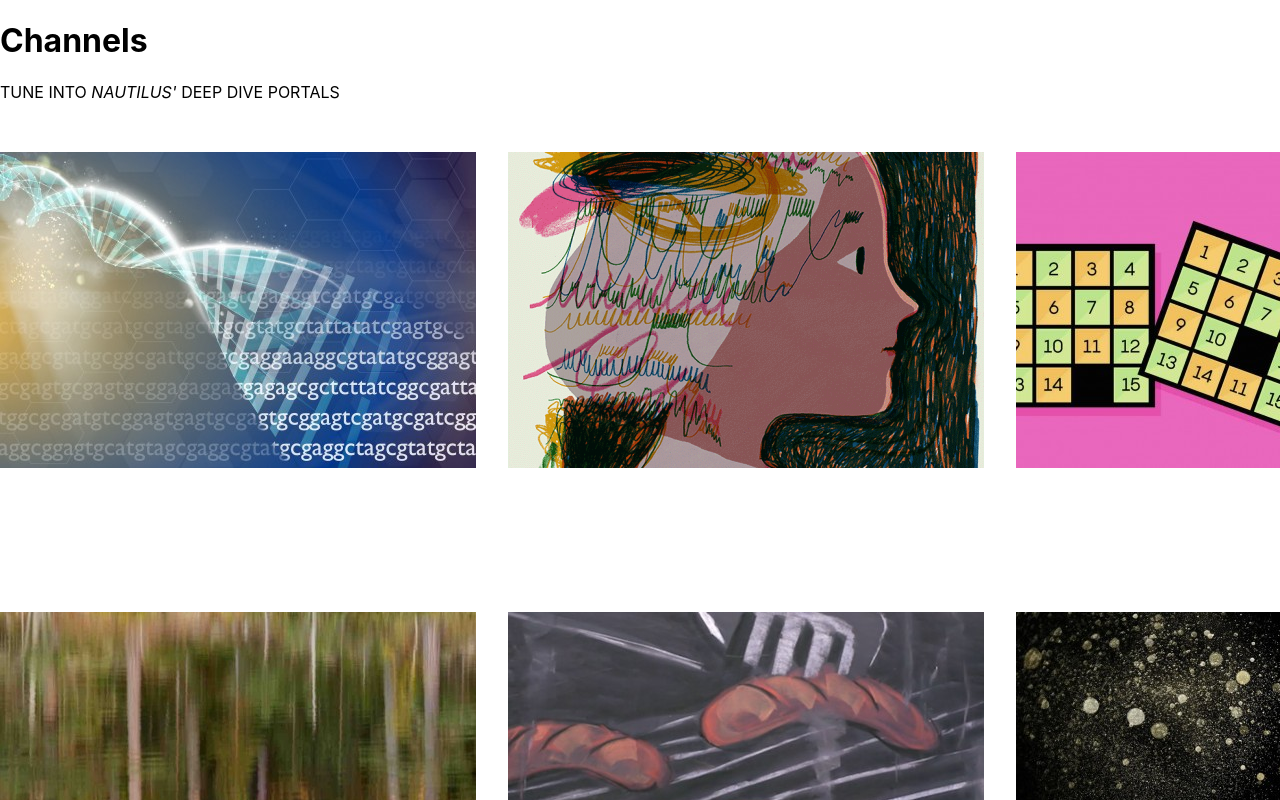
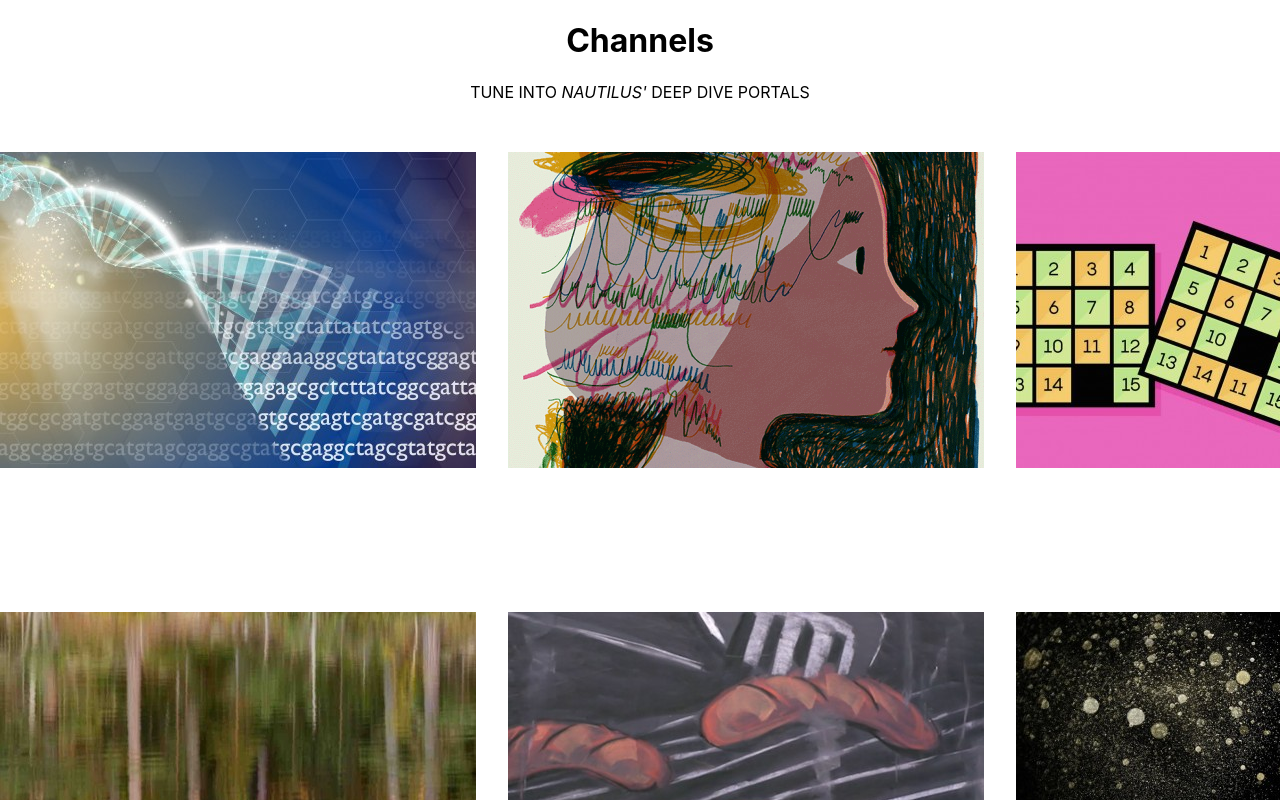
Before and after one commit to BladeKitana732/Nautilus_Mockup, a React (Create React App) app: page / in a window 1280 px wide. Shown: the top 800 px of the page. Built offline with nearby package versions, Linux system fonts and the light colour scheme.

Commit message:
centered h1 and p on page

```diff
--- a/src/App.css
+++ b/src/App.css
@@ -5,3 +5,7 @@
     grid-column-gap: 2em;
     margin: 50px 0 0 0;
 }
+
+h1 , p {
+    text-align: center;
+}
```
